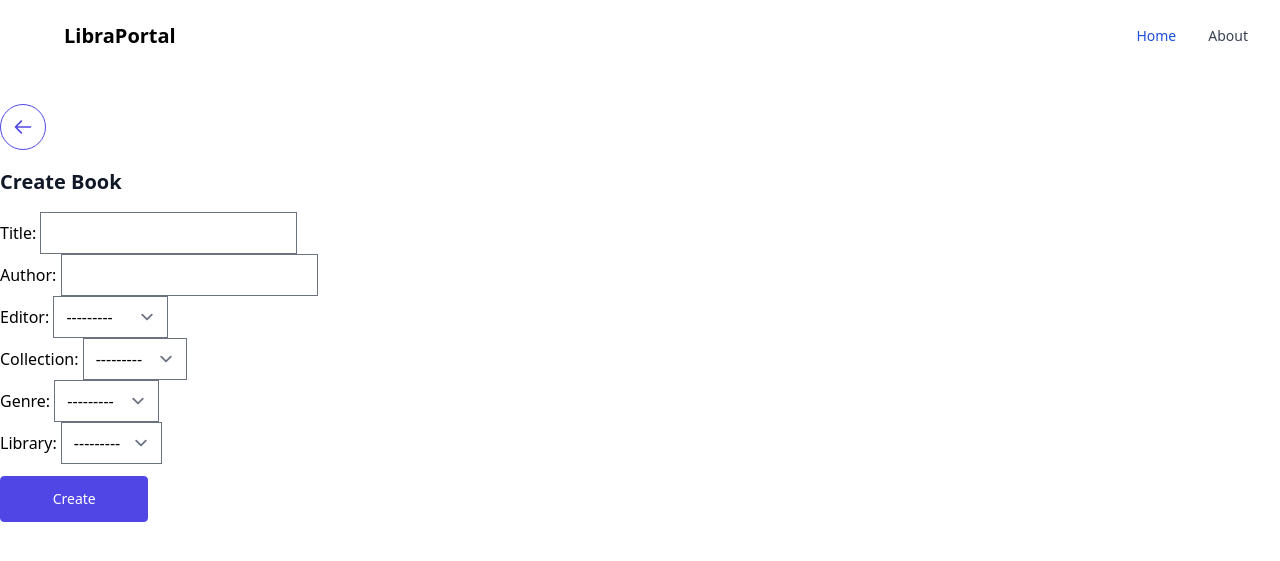
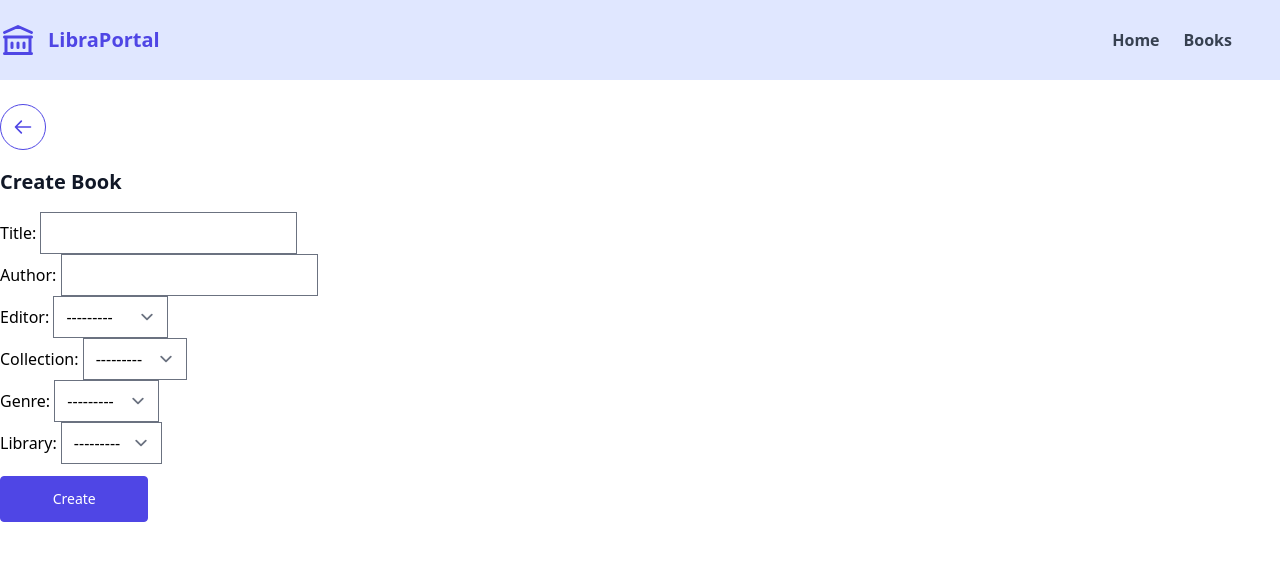
Before and after one commit to HoreKk/django-library, a Django app: page /book in a window 1280 px wide. Shown: the top 561 px of the page. Run offline with Django 4.2, Linux system fonts and the light colour scheme; a user stored in the database is signed in; data comes from the database, SQL or seed files in the repository; style sheets or scripts are compiled from the project's sources; some libraries are stand-ins or nearby versions.

Commit message:
feat: requirements.txt

```diff
--- a/templates/back/edit_book.html
+++ b/templates/back/edit_book.html
@@ -4,7 +4,7 @@
 
 {% block content %}
 
-  <div class="my-3">
+  <div class="mb-3">
     <a href="{% url 'book_list' %}" class="inline-block btn btn-secondary">
       <svg
         class="h-5 w-5"
--- a/templates/base.html
+++ b/templates/base.html
@@ -8,30 +8,60 @@
 </head>
 <body>
   {% if user.is_authenticated %}
-    <nav class="bg-white border-gray-200 px-2 sm:px-4 py-2.5 dark:bg-gray-900">
-      <div class="container flex flex-wrap items-center justify-between mx-auto">
-        <a href="{% url 'home' %}" class="flex items-center">
-            <svg class="h-6 mr-3 sm:h-9 text-white" fill="none" stroke="currentColor" viewBox="0 0 24 24"><path stroke-linecap="round" stroke-linejoin="round" stroke-width="2" d="M8 14v3m4-3v3m4-3v3M3 21h18M3 10h18M3 7l9-4 9 4M4 10h16v11H4V10z"></path></svg>
-            <span class="self-center text-xl font-semibold whitespace-nowrap dark:text-white">LibraPortal</span>
+    <header aria-label="Site Header" class="bg-indigo-100">
+      <div class="mx-auto container">
+        <div class="flex h-20 items-center justify-between">
+          <div class="flex-1 md:flex md:items-center md:gap-12">
+            <a class="flex items-center text-indigo-600" href="/">
+              <svg class="h-6 mr-3 sm:h-9" fill="none" stroke="currentColor" viewBox="0 0 24 24"><path stroke-linecap="round" stroke-linejoin="round" stroke-width="2" d="M8 14v3m4-3v3m4-3v3M3 21h18M3 10h18M3 7l9-4 9 4M4 10h16v11H4V10z"></path></svg>
+              <span class="self-center text-xl font-semibold whitespace-nowrap">LibraPortal</span>
             </a>
-        <button data-collapse-toggle="navbar-default" type="button" class="inline-flex items-center p-2 ml-3 text-sm text-gray-500 rounded-lg md:hidden hover:bg-gray-100 focus:outline-none focus:ring-2 focus:ring-gray-200 dark:text-gray-400" aria-controls="navbar-default" aria-expanded="false">
-          <span class="sr-only">Open main menu</span>
-          <svg class="w-6 h-6" aria-hidden="true" fill="currentColor" viewBox="0 0 20 20"><path fill-rule="evenodd" d="M3 5a1 1 0 011-1h12a1 1 0 110 2H4a1 1 0 01-1-1zM3 10a1 1 0 011-1h12a1 1 0 110 2H4a1 1 0 01-1-1zM3 15a1 1 0 011-1h12a1 1 0 110 2H4a1 1 0 01-1-1z" clip-rule="evenodd"></path></svg>
-        </button>
-        <div class="hidden w-full md:block md:w-auto" id="navbar-default">
-          <ul class="flex flex-col p-4 mt-4 border border-gray-100 rounded-lg bg-gray-50 md:flex-row md:space-x-8 md:mt-0 md:text-sm md:font-medium md:border-0 md:bg-white dark:bg-gray-800 md:dark:bg-gray-900 dark:border-gray-700">
+          </div>
+
+          <div class="md:flex md:items-center md:gap-12">
+            <nav aria-label="Site Nav" class="hidden md:block">
+              <ul class="flex items-center font-bold gap-6">
                 <li>
-              <a href="#" class="block py-2 pl-3 pr-4 text-blue-700 md:p-0" aria-current="page">Home</a>
+                  <a class="text-gray-700 transition hover:text-indigo-600" href="{% url 'home' %}">
+                    Home
+                  </a>
                 </li>
                 <li>
-              <a href="#" class="block py-2 pl-3 pr-4 text-gray-700 rounded hover:text-gray-400 md:p-0">About</a>
+                  <a class="text-gray-700 transition hover:text-indigo-600" href="{% url 'book_list' %}">
+                    Books
+                  </a>
                 </li>
               </ul>
+            </nav>
+
+            <div class="flex items-center gap-4">
+              <div class="block md:hidden">
+                <button
+                  class="rounded bg-gray-100 p-2 text-gray-600 transition hover:text-gray-600/75"
+                >
+                  <svg
+                    xmlns="http://www.w3.org/2000/svg"
+                    class="h-5 w-5"
+                    fill="none"
+                    viewBox="0 0 24 24"
+                    stroke="currentColor"
+                    stroke-width="2"
+                  >
+                    <path
+                      stroke-linecap="round"
+                      stroke-linejoin="round"
+                      d="M4 6h16M4 12h16M4 18h16"
+                    />
+                  </svg>
+                </button>
               </div>
             </div>
-    </nav>
+          </div>
+        </div>
+      </div>
+    </header>
     <main>
-      <div class="container mx-auto py-5">
+      <div class="container mx-auto py-6">
         {% block content %}
         {% endblock %}
       </div>
--- a/templates/home.html
+++ b/templates/home.html
@@ -5,7 +5,6 @@
 {% block content %}
   {% if user.library %}
     <h1 class="text-4xl">Your are a librarian!</h1>
-
   {% else %}
     <h1 class="text-4xl">
       You are a client!
```
Also changed, not shown: requirements.txt (added, +62 -0 lines). Lines whose indentation alone changed are shown as unchanged.
